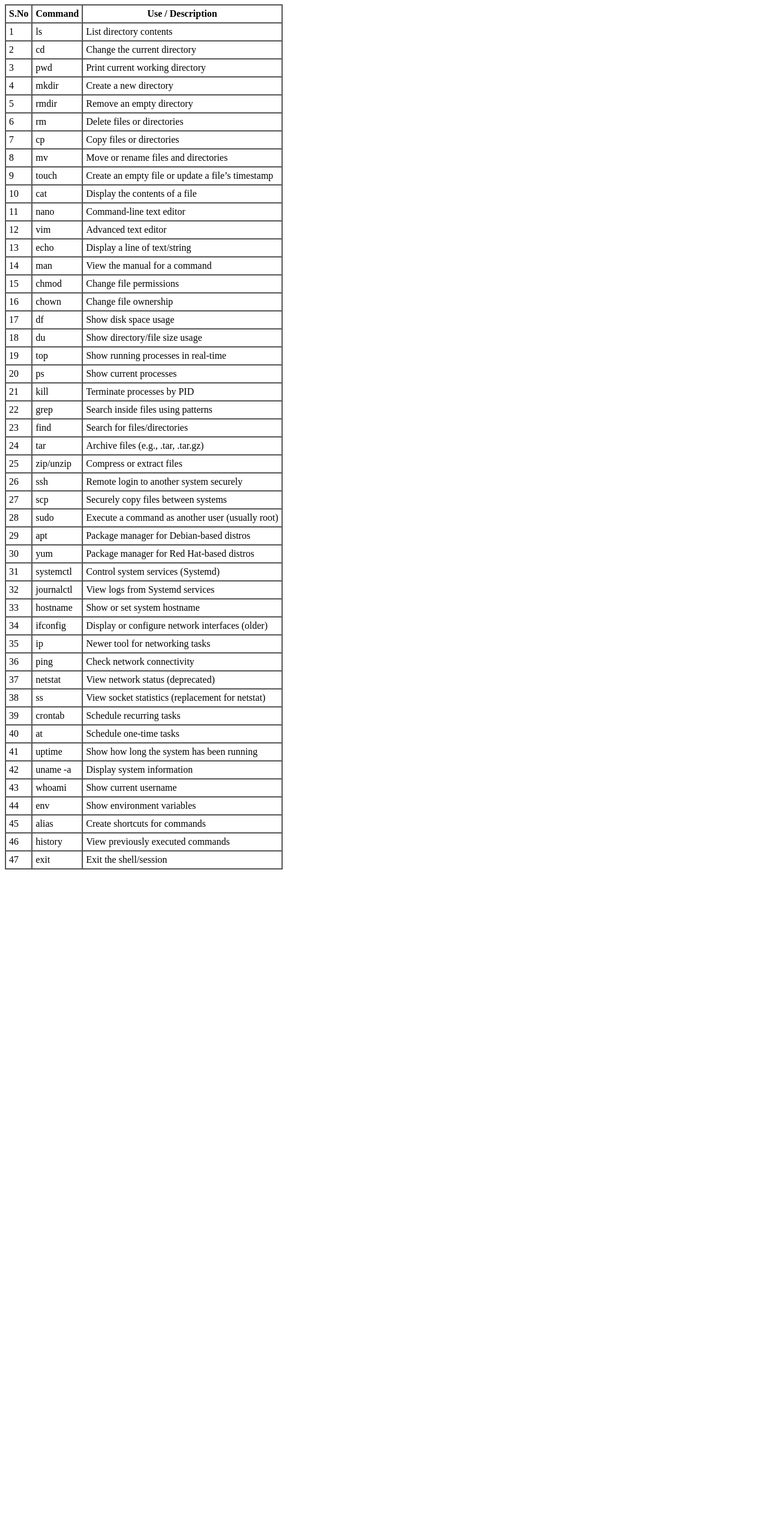
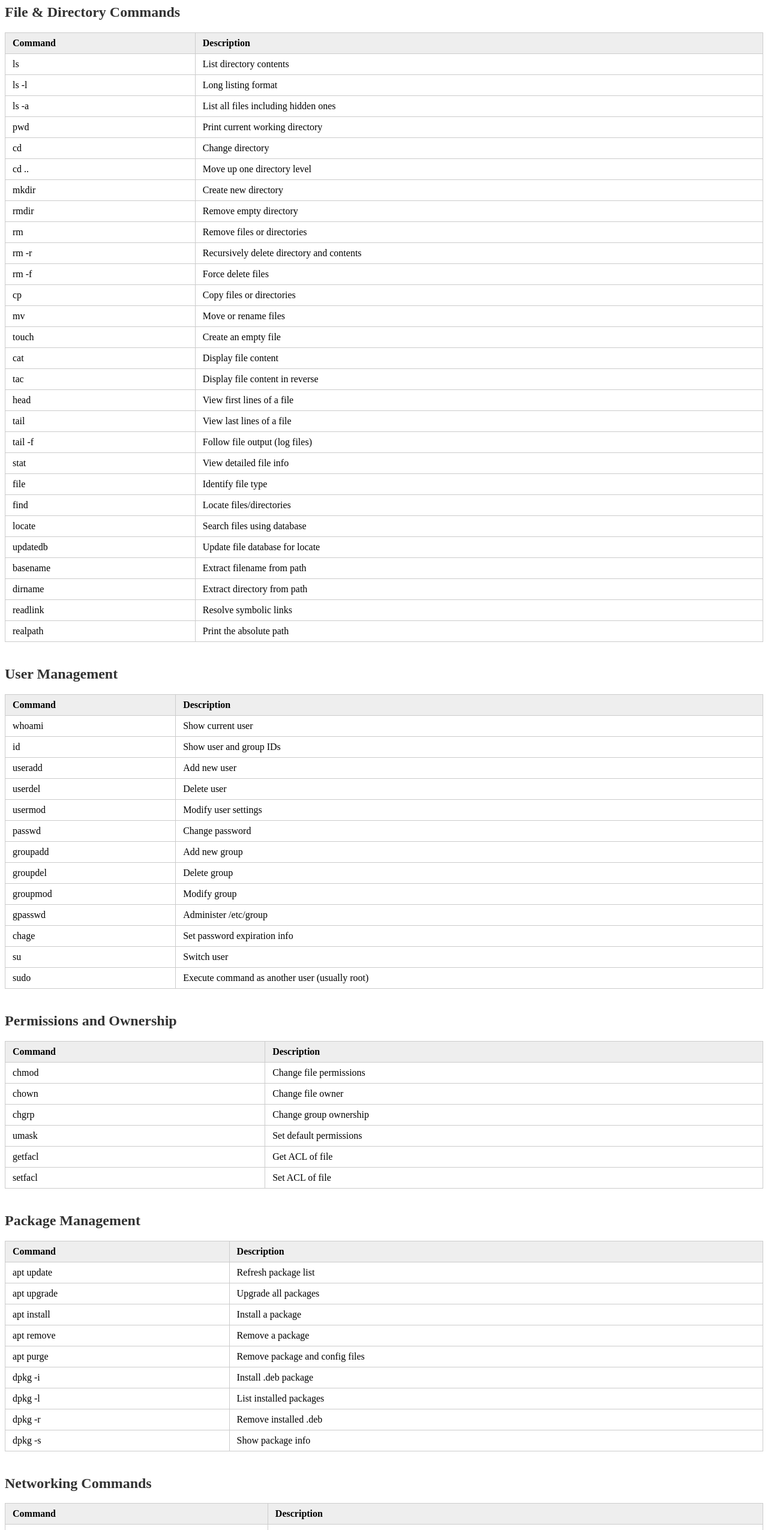
Before and after one commit to MaxBurn-09/Linux-Commands-, a plain HTML site: page index.html in a window 1280 px wide. Shown: the part 73-2623 px from the top of the page at 60% size. Before the commit the page ends 1530 px from the top, so only its background shows below. Drawn offline with Linux system fonts and the light colour scheme.

Commit message:
index.html

```diff
--- a/index.html
+++ b/index.html
@@ -2,67 +2,171 @@
 <html lang="en">
 <head>
   <meta charset="UTF-8">
-  <title>Linux+ Commands Table</title>
+  <meta name="viewport" content="width=device-width, initial-scale=1.0">
+  <title>Linux+ Commands Reference</title>
+  <link rel="stylesheet" href="style.css">
 </head>
 <body>
-  <h1>CompTIA Linux+ (XK0-005) Commands Reference</h1>
-  <table border="1" cellpadding="5" cellspacing="0">
-    <thead>
-      <tr>
-        <th>S.No</th>
-        <th>Command</th>
-        <th>Use / Description</th>
-      </tr>
-    </thead>
-    <tbody>
-      <tr><td>1</td><td>ls</td><td>List directory contents</td></tr>
-      <tr><td>2</td><td>cd</td><td>Change the current directory</td></tr>
-      <tr><td>3</td><td>pwd</td><td>Print current working directory</td></tr>
-      <tr><td>4</td><td>mkdir</td><td>Create a new directory</td></tr>
-      <tr><td>5</td><td>rmdir</td><td>Remove an empty directory</td></tr>
-      <tr><td>6</td><td>rm</td><td>Delete files or directories</td></tr>
-      <tr><td>7</td><td>cp</td><td>Copy files or directories</td></tr>
-      <tr><td>8</td><td>mv</td><td>Move or rename files and directories</td></tr>
-      <tr><td>9</td><td>touch</td><td>Create an empty file or update a file’s timestamp</td></tr>
-      <tr><td>10</td><td>cat</td><td>Display the contents of a file</td></tr>
-      <tr><td>11</td><td>nano</td><td>Command-line text editor</td></tr>
-      <tr><td>12</td><td>vim</td><td>Advanced text editor</td></tr>
-      <tr><td>13</td><td>echo</td><td>Display a line of text/string</td></tr>
-      <tr><td>14</td><td>man</td><td>View the manual for a command</td></tr>
-      <tr><td>15</td><td>chmod</td><td>Change file permissions</td></tr>
-      <tr><td>16</td><td>chown</td><td>Change file ownership</td></tr>
-      <tr><td>17</td><td>df</td><td>Show disk space usage</td></tr>
-      <tr><td>18</td><td>du</td><td>Show directory/file size usage</td></tr>
-      <tr><td>19</td><td>top</td><td>Show running processes in real-time</td></tr>
-      <tr><td>20</td><td>ps</td><td>Show current processes</td></tr>
-      <tr><td>21</td><td>kill</td><td>Terminate processes by PID</td></tr>
-      <tr><td>22</td><td>grep</td><td>Search inside files using patterns</td></tr>
-      <tr><td>23</td><td>find</td><td>Search for files/directories</td></tr>
-      <tr><td>24</td><td>tar</td><td>Archive files (e.g., .tar, .tar.gz)</td></tr>
-      <tr><td>25</td><td>zip/unzip</td><td>Compress or extract files</td></tr>
-      <tr><td>26</td><td>ssh</td><td>Remote login to another system securely</td></tr>
-      <tr><td>27</td><td>scp</td><td>Securely copy files between systems</td></tr>
-      <tr><td>28</td><td>sudo</td><td>Execute a command as another user (usually root)</td></tr>
-      <tr><td>29</td><td>apt</td><td>Package manager for Debian-based distros</td></tr>
-      <tr><td>30</td><td>yum</td><td>Package manager for Red Hat-based distros</td></tr>
-      <tr><td>31</td><td>systemctl</td><td>Control system services (Systemd)</td></tr>
-      <tr><td>32</td><td>journalctl</td><td>View logs from Systemd services</td></tr>
-      <tr><td>33</td><td>hostname</td><td>Show or set system hostname</td></tr>
-      <tr><td>34</td><td>ifconfig</td><td>Display or configure network interfaces (older)</td></tr>
-      <tr><td>35</td><td>ip</td><td>Newer tool for networking tasks</td></tr>
-      <tr><td>36</td><td>ping</td><td>Check network connectivity</td></tr>
-      <tr><td>37</td><td>netstat</td><td>View network status (deprecated)</td></tr>
-      <tr><td>38</td><td>ss</td><td>View socket statistics (replacement for netstat)</td></tr>
-      <tr><td>39</td><td>crontab</td><td>Schedule recurring tasks</td></tr>
-      <tr><td>40</td><td>at</td><td>Schedule one-time tasks</td></tr>
-      <tr><td>41</td><td>uptime</td><td>Show how long the system has been running</td></tr>
-      <tr><td>42</td><td>uname -a</td><td>Display system information</td></tr>
-      <tr><td>43</td><td>whoami</td><td>Show current username</td></tr>
-      <tr><td>44</td><td>env</td><td>Show environment variables</td></tr>
-      <tr><td>45</td><td>alias</td><td>Create shortcuts for commands</td></tr>
-      <tr><td>46</td><td>history</td><td>View previously executed commands</td></tr>
-      <tr><td>47</td><td>exit</td><td>Exit the shell/session</td></tr>
-    </tbody>
-  </table>
+  <h1>Linux+ Commands Reference</h1>
+
+  <section>
+    <h2>File & Directory Commands</h2>
+    <table>
+      <tr><th>Command</th><th>Description</th></tr>
+      <tr><td>ls</td><td>List directory contents</td></tr>
+      <tr><td>ls -l</td><td>Long listing format</td></tr>
+      <tr><td>ls -a</td><td>List all files including hidden ones</td></tr>
+      <tr><td>pwd</td><td>Print current working directory</td></tr>
+      <tr><td>cd</td><td>Change directory</td></tr>
+      <tr><td>cd ..</td><td>Move up one directory level</td></tr>
+      <tr><td>mkdir</td><td>Create new directory</td></tr>
+      <tr><td>rmdir</td><td>Remove empty directory</td></tr>
+      <tr><td>rm</td><td>Remove files or directories</td></tr>
+      <tr><td>rm -r</td><td>Recursively delete directory and contents</td></tr>
+      <tr><td>rm -f</td><td>Force delete files</td></tr>
+      <tr><td>cp</td><td>Copy files or directories</td></tr>
+      <tr><td>mv</td><td>Move or rename files</td></tr>
+      <tr><td>touch</td><td>Create an empty file</td></tr>
+      <tr><td>cat</td><td>Display file content</td></tr>
+      <tr><td>tac</td><td>Display file content in reverse</td></tr>
+      <tr><td>head</td><td>View first lines of a file</td></tr>
+      <tr><td>tail</td><td>View last lines of a file</td></tr>
+      <tr><td>tail -f</td><td>Follow file output (log files)</td></tr>
+      <tr><td>stat</td><td>View detailed file info</td></tr>
+      <tr><td>file</td><td>Identify file type</td></tr>
+      <tr><td>find</td><td>Locate files/directories</td></tr>
+      <tr><td>locate</td><td>Search files using database</td></tr>
+      <tr><td>updatedb</td><td>Update file database for locate</td></tr>
+      <tr><td>basename</td><td>Extract filename from path</td></tr>
+      <tr><td>dirname</td><td>Extract directory from path</td></tr>
+      <tr><td>readlink</td><td>Resolve symbolic links</td></tr>
+      <tr><td>realpath</td><td>Print the absolute path</td></tr>
+    </table>
+  </section>
+
+  <section>
+    <h2>User Management</h2>
+    <table>
+      <tr><th>Command</th><th>Description</th></tr>
+      <tr><td>whoami</td><td>Show current user</td></tr>
+      <tr><td>id</td><td>Show user and group IDs</td></tr>
+      <tr><td>useradd</td><td>Add new user</td></tr>
+      <tr><td>userdel</td><td>Delete user</td></tr>
+      <tr><td>usermod</td><td>Modify user settings</td></tr>
+      <tr><td>passwd</td><td>Change password</td></tr>
+      <tr><td>groupadd</td><td>Add new group</td></tr>
+      <tr><td>groupdel</td><td>Delete group</td></tr>
+      <tr><td>groupmod</td><td>Modify group</td></tr>
+      <tr><td>gpasswd</td><td>Administer /etc/group</td></tr>
+      <tr><td>chage</td><td>Set password expiration info</td></tr>
+      <tr><td>su</td><td>Switch user</td></tr>
+      <tr><td>sudo</td><td>Execute command as another user (usually root)</td></tr>
+    </table>
+  </section>
+
+  <section>
+    <h2>Permissions and Ownership</h2>
+    <table>
+      <tr><th>Command</th><th>Description</th></tr>
+      <tr><td>chmod</td><td>Change file permissions</td></tr>
+      <tr><td>chown</td><td>Change file owner</td></tr>
+      <tr><td>chgrp</td><td>Change group ownership</td></tr>
+      <tr><td>umask</td><td>Set default permissions</td></tr>
+      <tr><td>getfacl</td><td>Get ACL of file</td></tr>
+      <tr><td>setfacl</td><td>Set ACL of file</td></tr>
+    </table>
+  </section>
+
+  <section>
+    <h2>Package Management</h2>
+    <table>
+      <tr><th>Command</th><th>Description</th></tr>
+      <tr><td>apt update</td><td>Refresh package list</td></tr>
+      <tr><td>apt upgrade</td><td>Upgrade all packages</td></tr>
+      <tr><td>apt install</td><td>Install a package</td></tr>
+      <tr><td>apt remove</td><td>Remove a package</td></tr>
+      <tr><td>apt purge</td><td>Remove package and config files</td></tr>
+      <tr><td>dpkg -i</td><td>Install .deb package</td></tr>
+      <tr><td>dpkg -l</td><td>List installed packages</td></tr>
+      <tr><td>dpkg -r</td><td>Remove installed .deb</td></tr>
+      <tr><td>dpkg -s</td><td>Show package info</td></tr>
+    </table>
+  </section>
+
+  <section>
+    <h2>Networking Commands</h2>
+    <table>
+      <tr><th>Command</th><th>Description</th></tr>
+      <tr><td>ip a</td><td>Show IP addresses</td></tr>
+      <tr><td>ip r</td><td>Show routing table</td></tr>
+      <tr><td>ifconfig</td><td>Legacy IP config tool</td></tr>
+      <tr><td>ping</td><td>Check network connectivity</td></tr>
+      <tr><td>traceroute</td><td>Trace network path</td></tr>
+      <tr><td>netstat -tulnp</td><td>Show listening ports</td></tr>
+      <tr><td>ss -tulnp</td><td>Modern netstat alternative</td></tr>
+      <tr><td>dig</td><td>DNS lookup</td></tr>
+      <tr><td>nslookup</td><td>Another DNS lookup tool</td></tr>
+      <tr><td>curl</td><td>Make HTTP requests</td></tr>
+      <tr><td>wget</td><td>Download files via HTTP</td></tr>
+      <tr><td>scp</td><td>Secure copy over SSH</td></tr>
+      <tr><td>rsync</td><td>Efficient remote file sync</td></tr>
+      <tr><td>hostname</td><td>Show/set hostname</td></tr>
+      <tr><td>nmcli</td><td>Network Manager CLI</td></tr>
+      <tr><td>ethtool</td><td>Ethernet interface settings</td></tr>
+    </table>
+  </section>
+
+  <section>
+    <h2>Disk & File System</h2>
+    <table>
+      <tr><th>Command</th><th>Description</th></tr>
+      <tr><td>df -h</td><td>Disk space usage</td></tr>
+      <tr><td>du -sh</td><td>Directory size</td></tr>
+      <tr><td>mount</td><td>Mount filesystem</td></tr>
+      <tr><td>umount</td><td>Unmount filesystem</td></tr>
+      <tr><td>lsblk</td><td>List block devices</td></tr>
+      <tr><td>fdisk -l</td><td>Show disk partitions</td></tr>
+      <tr><td>mkfs</td><td>Create a new filesystem</td></tr>
+      <tr><td>fsck</td><td>Check and repair filesystem</td></tr>
+      <tr><td>blkid</td><td>Locate/identify block devices</td></tr>
+      <tr><td>parted</td><td>Partition management tool</td></tr>
+      <tr><td>tune2fs</td><td>Modify ext file system parameters</td></tr>
+    </table>
+  </section>
+
+  <section>
+    <h2>Scripting & Automation</h2>
+    <table>
+      <tr><th>Command</th><th>Description</th></tr>
+      <tr><td>bash</td><td>Start a bash shell</td></tr>
+      <tr><td>sh</td><td>Run shell script</td></tr>
+      <tr><td>cron</td><td>Schedule tasks</td></tr>
+      <tr><td>crontab -e</td><td>Edit cron jobs</td></tr>
+      <tr><td>at</td><td>Schedule one-time task</td></tr>
+      <tr><td>echo</td><td>Display message</td></tr>
+      <tr><td>read</td><td>Get user input</td></tr>
+      <tr><td>export</td><td>Set environment variable</td></tr>
+      <tr><td>alias</td><td>Create alias</td></tr>
+      <tr><td>source</td><td>Execute file in current shell</td></tr>
+      <tr><td>.</td><td>Same as source</td></tr>
+    </table>
+  </section>
+
+  <section>
+    <h2>System Information</h2>
+    <table>
+      <tr><th>Command</th><th>Description</th></tr>
+      <tr><td>uname -a</td><td>Kernel/system info</td></tr>
+      <tr><td>lsb_release -a</td><td>Distro version</td></tr>
+      <tr><td>hostnamectl</td><td>Hostname and OS info</td></tr>
+      <tr><td>lscpu</td><td>CPU info</td></tr>
+      <tr><td>lsmem</td><td>Memory layout</td></tr>
+      <tr><td>lsusb</td><td>USB devices</td></tr>
+      <tr><td>lspci</td><td>PCI devices</td></tr>
+      <tr><td>uptime</td><td>System uptime</td></tr>
+      <tr><td>whoami</td><td>Current user</td></tr>
+    </table>
+  </section>
+
 </body>
 </html>
```
